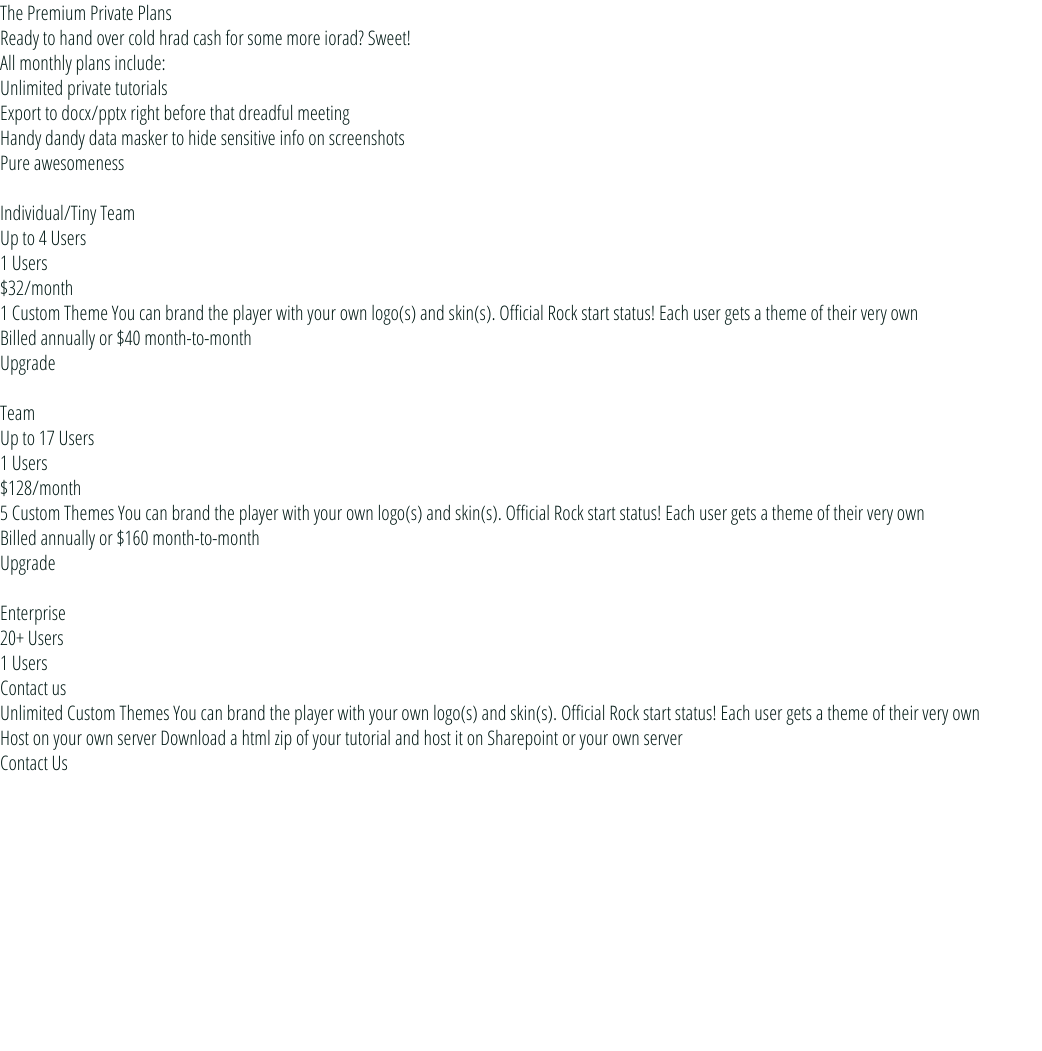
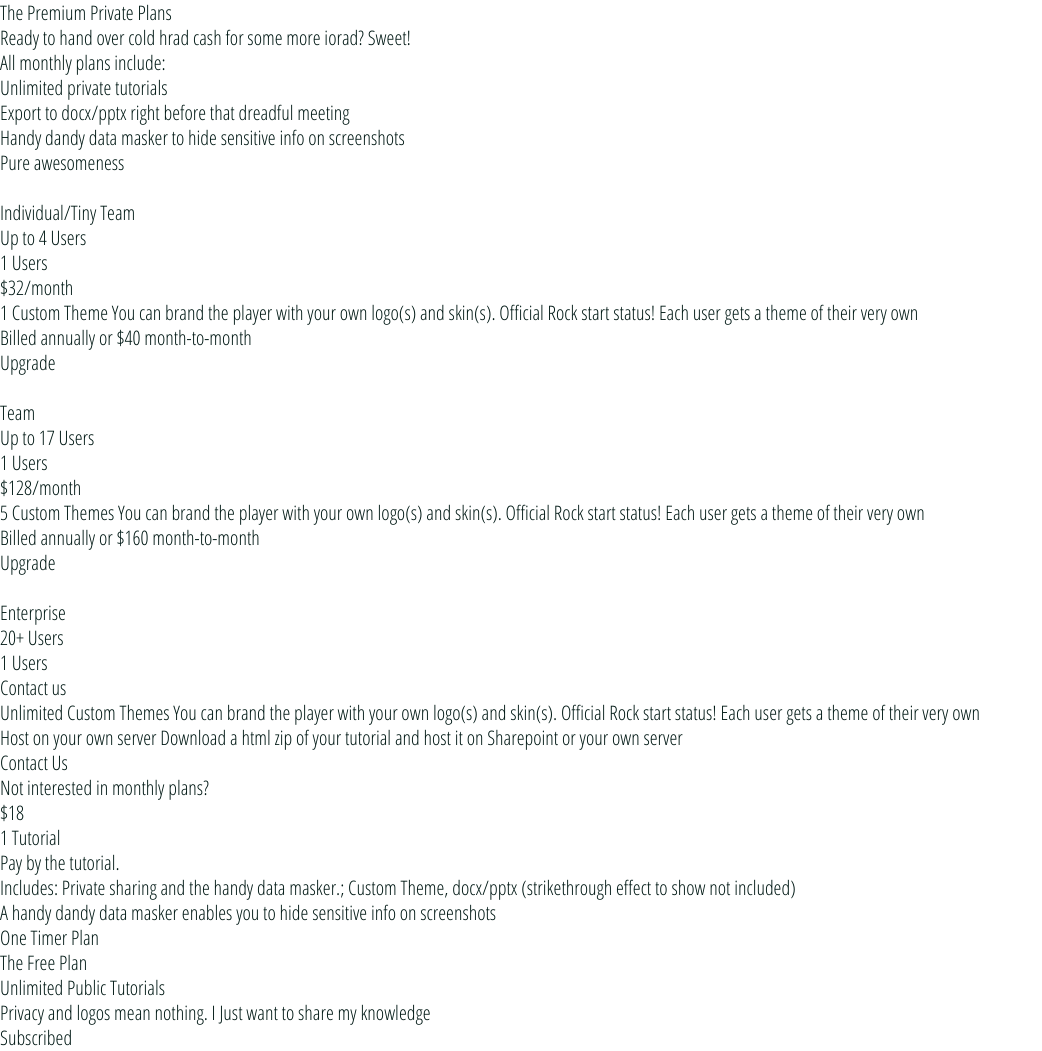
Before and after one commit to metamn/iorad, a Jekyll site: the page built from index.html, in a window 1280 px wide. Shown: the whole page, without its empty margins (0-1042 px from the left). Built offline with Jekyll 4.4.1, drawn with Linux system fonts in a browser that asks for light colours; nearby versions of some CDN libraries; before the commit the page ends 900 px from its top, so only the background shows below that.

Commit message:
All plans done

```diff
--- /dev/null
+++ b/_includes/structures/free-plan.html
@@ -0,0 +1,27 @@
+<article id="free-plan" class="secondary-plan">
+  <h3>Free Plan</h3>
+
+  <div class="container">
+    <div class="title">
+      <h2>The Free Plan</h2>
+    </div>
+
+    <div class="subtitle">
+      <p>
+        Unlimited Public Tutorials
+      </p>
+    </div>
+
+    <div class="features">
+      <p>
+        Privacy and logos mean nothing. I Just want to share my knowledge
+      </p>
+    </div>
+
+    <div class="button">
+      <p>
+        Subscribed
+      </p>
+    </div>
+  </div>
+</article>
--- /dev/null
+++ b/_includes/structures/one-timer-plan.html
@@ -0,0 +1,39 @@
+<article class="secondary-plan">
+  <h3>One Timer Plan</h3>
+
+  <div class="container">
+    <div class="subtitle">
+      <p>
+        Not interested in monthly plans?
+      </p>
+    </div>
+
+    <div class="price">
+      $18
+    </div>
+
+    <div class="users">
+      1 Tutorial
+    </div>
+
+    <div class="features">
+      <p>
+        Pay by the tutorial.
+      </p>
+
+      <p>
+        Includes: Private sharing and the handy data masker.; Custom Theme, docx/pptx (strikethrough effect to show not included)
+      </p>
+
+      <span class="feature-description">
+        A handy dandy data masker enables you to hide sensitive info on screenshots
+      </span>
+    </div>
+
+    <div class="button">
+      <p>
+        One Timer Plan
+      </p>
+    </div>
+  </div>
+</article>
--- a/index.html
+++ b/index.html
@@ -49,6 +49,11 @@ plans:
     {% endfor %}
   </aside>
 
+  <aside id="secondary-plans">
+    <h3>Secondary Plans</h3>
 
+    {% include structures/one-timer-plan.html %}
+    {% include structures/free-plan.html %}
+  </aside>
 
 </section>
```
Also changed, not shown: 1 other file.
